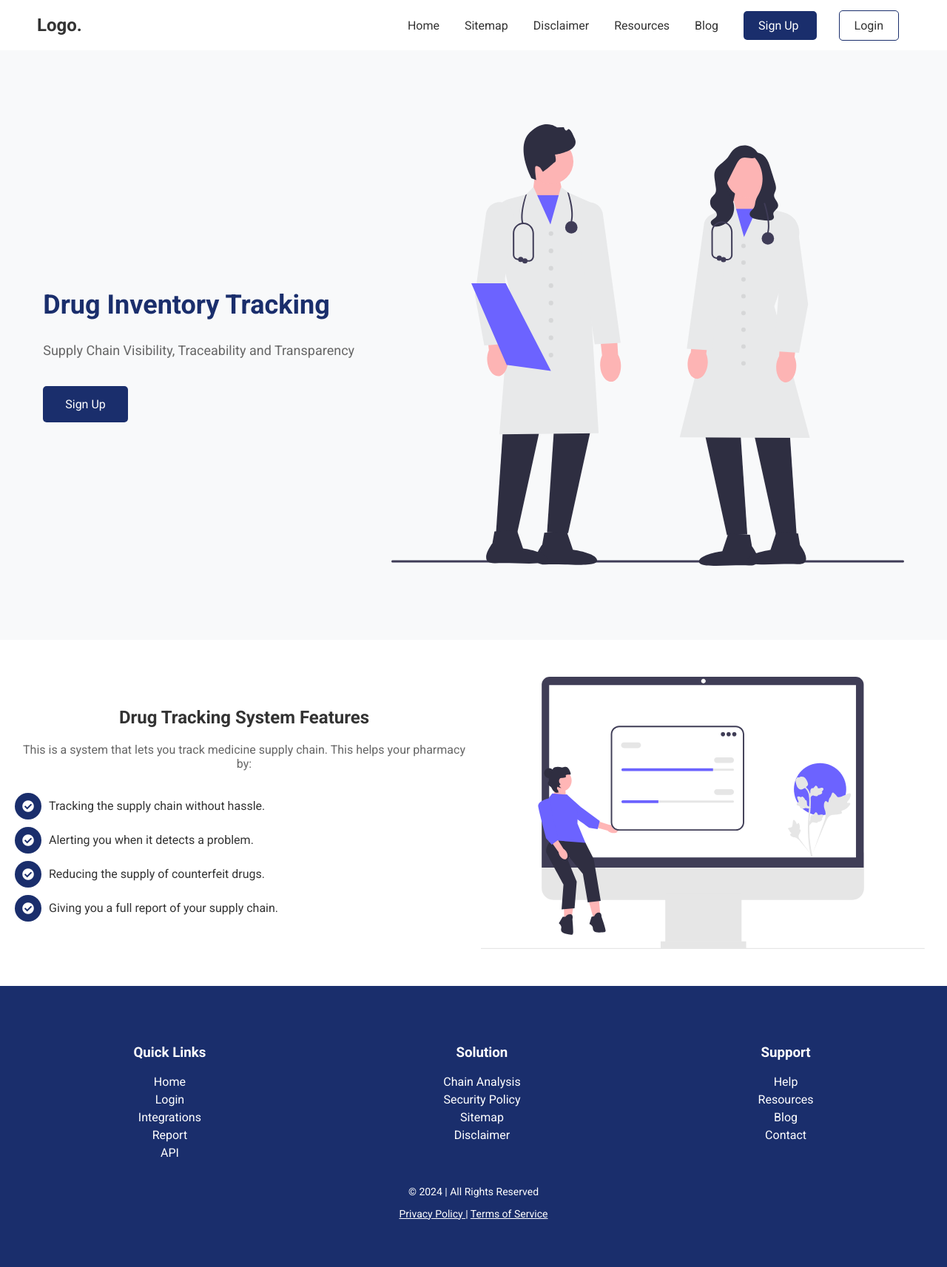
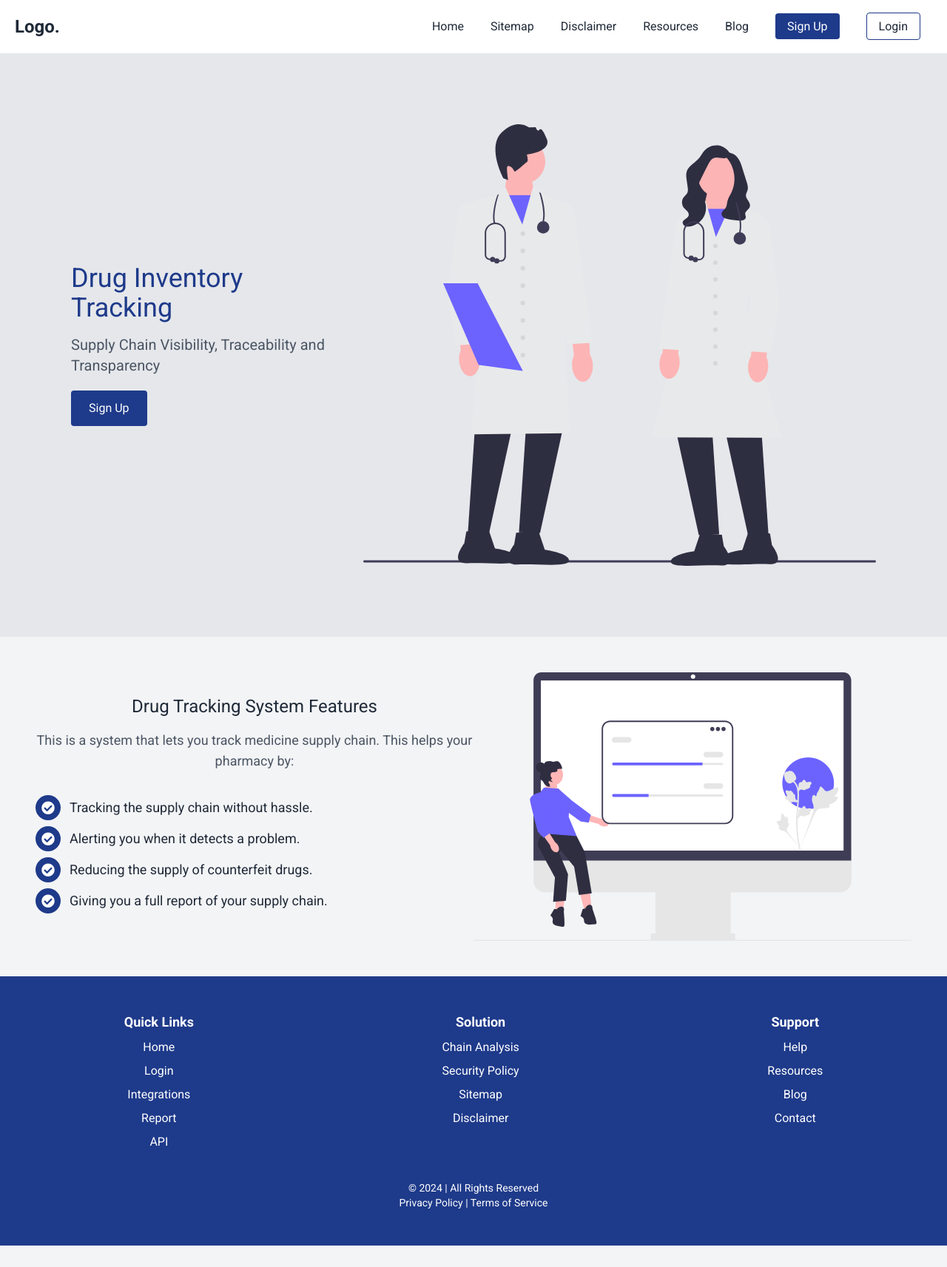
Before and after one commit to YashMhn/2nd-Year-Hackathon, a plain HTML site: page Home.html in a window 1280 px wide. Shown: the whole page at 74% size. After the commit the page ends 1684 px from the top, so only its background shows below. Drawn offline with nearby package versions, Linux system fonts and the light colour scheme.

Commit message:
Whole Modified

```diff
--- a/Home.html
+++ b/Home.html
@@ -1,310 +1,102 @@
-<html>
+<!DOCTYPE html>
+<html lang="en">
 <head>
-  <title>
-   Drug Inventory Tracking
-  </title>
+  <meta charset="UTF-8">
+  <meta name="viewport" content="width=device-width, initial-scale=1.0">
+  <title>Drug Inventory Tracking</title>
   <link href="https://cdnjs.cloudflare.com/ajax/libs/font-awesome/5.15.3/css/all.min.css" rel="stylesheet"/>
   <link href="https://fonts.googleapis.com/css2?family=Roboto:wght@400;700&amp;display=swap" rel="stylesheet"/>
-  <style>
-   body {
-            font-family: 'Roboto', sans-serif;
-            margin: 0;
-            padding: 0;
-            color: #333;
-        }
-        header {
-            display: flex;
-            justify-content: space-between;
-            align-items: center;
-            padding: 20px 50px;
-            background-color: #fff;
-        }
-        header .logo {
-            font-size: 24px;
-            font-weight: bold;
-        }
-        header nav a {
-            margin: 0 15px;
-            text-decoration: none;
-            color: #333;
-            font-weight: 500;
-        }
-        header nav a:hover {
-            text-decoration: underline;
-        }
-        header nav a.sign-up {
-            background-color: #1a2e6c;
-            color: #fff;
-            padding: 10px 20px;
-            border-radius: 5px;
-        }
-        header nav a.login {
-            border: 1px solid #1a2e6c;
-            padding: 10px 20px;
-            border-radius: 5px;
-        }
-        .hero {
-            display: flex;
-            justify-content: center;
-            align-items: center;
-            padding: 100px 20px;
-            background-color: #f8f9fa;
-            text-align: left;
-        }
-        .hero .text {
-            max-width: 600px;
-        }
-        .hero h1 {
-            font-size: 36px;
-            color: #1a2e6c;
-        }
-        .hero p {
-            font-size: 18px;
-            color: #666;
-        }
-        .hero .btn {
-            background-color: #1a2e6c;
-            color: #fff;
-            padding: 15px 30px;
-            border-radius: 5px;
-            text-decoration: none;
-            display: inline-block;
-            margin-top: 20px;
-        }
-        .hero img {
-            max-width: 100%;
-            height: auto;
-            margin-left: 50px;
-        }
-        .features {
-            padding: 50px 20px;
-            text-align: center;
-        }
-        .features h2 {
-            font-size: 24px;
-            color: #333;
-        }
-        .features p {
-            font-size: 16px;
-            color: #666;
-            margin-bottom: 30px;
-        }
-        .features ul {
-            list-style: none;
-            padding: 0;
-        }
-        .features ul li {
-            font-size: 16px;
-            color: #333;
-            margin: 10px 0;
-            display: flex;
-            align-items: center;
-        }
-        .features ul li i {
-            background-color: #1a2e6c;
-            color: #fff;
-            border-radius: 50%;
-            padding: 10px;
-            margin-right: 10px;
-        }
-        .features .content {
-            display: flex;
-            justify-content: center;
-            align-items: center;
-            flex-wrap: wrap;
-        }
-        .features .text {
-            flex: 1;
-            min-width: 300px;
-        }
-        .features .image {
-            flex: 1;
-            min-width: 300px;
-        }
-        .features img {
-            max-width: 100%;
-            height: auto;
-        }
-        footer {
-            background-color: #1a2e6c;
-            color: #fff;
-            padding: 50px 20px;
-            text-align: center;
-        }
-        footer .footer-links {
-            display: flex;
-            justify-content: space-around;
-            flex-wrap: wrap;
-        }
-        footer .footer-links div {
-            margin: 10px 0;
-        }
-        footer .footer-links a {
-            color: #fff;
-            text-decoration: none;
-            display: block;
-            margin: 5px 0;
-        }
-        footer a:hover {
-            text-decoration: underline;
-        }
-        footer .footer-bottom {
-            margin-top: 20px;
-            font-size: 14px;
-        }
-  </style>
+  <script src="https://cdn.tailwindcss.com"></script>
 </head>
- <body>
-  <header>
-   <div class="logo">
+<body class="font-['Roboto'] bg-gray-100 text-gray-800 m-0 p-0">
+
+  <header class="flex justify-between items-center p-5 bg-white">
+    <div class="text-2xl font-bold">
       Logo.
     </div>
     <nav>
-    <a href="#">
-     Home
-    </a>
-    <a href="#">
-     Sitemap
-    </a>
-    <a href="#">
-     Disclaimer
-    </a>
-    <a href="#">
-     Resources
-    </a>
-    <a href="#">
-     Blog
-    </a>
-    <a class="sign-up" href="#">
-     Sign Up
-    </a>
-    <a class="login" href="#">
-     Login
-    </a>
+      <a href="#" class="mx-4 text-gray-800 font-medium hover:underline">Home</a>
+      <a href="#" class="mx-4 text-gray-800 font-medium hover:underline">Sitemap</a>
+      <a href="#" class="mx-4 text-gray-800 font-medium hover:underline">Disclaimer</a>
+      <a href="#" class="mx-4 text-gray-800 font-medium hover:underline">Resources</a>
+      <a href="#" class="mx-4 text-gray-800 font-medium hover:underline">Blog</a>
+      <a href="#" class="mx-4 bg-blue-900 text-white py-2 px-4 rounded">Sign Up</a>
+      <a href="#" class="mx-4 border border-blue-900 py-2 px-4 rounded">Login</a>
     </nav>
   </header>
-  <section class="hero">
-   <div class="text">
-    <h1>
-     Drug Inventory Tracking
-    </h1>
-    <p>
-     Supply Chain Visibility, Traceability and Transparency
-    </p>
-    <a class="btn" href="#">
-     Sign Up
-    </a>
+
+  <section class="flex justify-center items-center p-24 bg-gray-200 text-left">
+    <div class="max-w-lg">
+      <h1 class="text-4xl text-blue-900">Drug Inventory Tracking</h1>
+      <p class="text-xl text-gray-600 mt-4">Supply Chain Visibility, Traceability and Transparency</p>
+      <a href="#" class="bg-blue-900 text-white py-3 px-6 rounded inline-block mt-5">Sign Up</a>
     </div>
-   <img alt="first image" height="400" src="Ill1.svg"/>
+    <img alt="first image" class="max-w-full h-auto ml-12" src="Ill1.svg"/>
   </section>
-  <section class="features">
-   <div class="content">
-    <div class="text">
-     <h2>
-      Drug Tracking System Features
-     </h2>
-     <p>
-      This is a system that lets you track medicine supply chain. This helps your pharmacy by:
-     </p>
-     <ul>
-      <li>
-       <i class="fas fa-check-circle">
-       </i>
+
+  <section class="p-12 text-center">
+    <div class="flex flex-wrap justify-center items-center">
+      <div class="flex-1 min-w-[300px]">
+        <h2 class="text-2xl text-gray-800">Drug Tracking System Features</h2>
+        <p class="text-lg text-gray-600 mt-4 mb-8">This is a system that lets you track medicine supply chain. This helps your pharmacy by:</p>
+        <ul class="list-none p-0">
+          <li class="flex items-center text-lg text-gray-800 mb-2">
+            <i class="fas fa-check-circle bg-blue-900 text-white rounded-full p-2 mr-3"></i>
             Tracking the supply chain without hassle.
           </li>
-      <li>
-       <i class="fas fa-check-circle">
-       </i>
+          <li class="flex items-center text-lg text-gray-800 mb-2">
+            <i class="fas fa-check-circle bg-blue-900 text-white rounded-full p-2 mr-3"></i>
             Alerting you when it detects a problem.
           </li>
-      <li>
-       <i class="fas fa-check-circle">
-       </i>
+          <li class="flex items-center text-lg text-gray-800 mb-2">
+            <i class="fas fa-check-circle bg-blue-900 text-white rounded-full p-2 mr-3"></i>
             Reducing the supply of counterfeit drugs.
           </li>
-      <li>
-       <i class="fas fa-check-circle">
-       </i>
+          <li class="flex items-center text-lg text-gray-800 mb-2">
+            <i class="fas fa-check-circle bg-blue-900 text-white rounded-full p-2 mr-3"></i>
             Giving you a full report of your supply chain.
           </li>
         </ul>
       </div>
-    <div class="image">
-     <img alt="second image" height="400" src="Ill2.svg" width="600"/>
+      <div class="flex-1 min-w-[300px]">
+        <img alt="second image" class="max-w-full h-auto" src="Ill2.svg"/>
       </div>
     </div>
   </section>
-  <footer>
-   <div class="footer-links">
-    <div>
-     <h3>
-      Quick Links
-     </h3>
-     <a href="#">
-      Home
-     </a>
-     <a href="#">
-      Login
-     </a>
-     <a href="#">
-      Integrations
-     </a>
-     <a href="#">
-      Report
-     </a>
-     <a href="#">
-      API
-     </a>
+
+  <footer class="bg-blue-900 text-white py-12 text-center">
+    <div class="flex justify-around flex-wrap">
+      <div class="mb-4">
+        <h3 class="text-lg font-semibold">Quick Links</h3>
+        <a href="#" class="block mt-2">Home</a>
+        <a href="#" class="block mt-2">Login</a>
+        <a href="#" class="block mt-2">Integrations</a>
+        <a href="#" class="block mt-2">Report</a>
+        <a href="#" class="block mt-2">API</a>
       </div>
-    <div>
-     <h3>
-      Solution
-     </h3>
-     <a href="#">
-      Chain Analysis
-     </a>
-     <a href="#">
-      Security Policy
-     </a>
-     <a href="#">
-      Sitemap
-     </a>
-     <a href="#">
-      Disclaimer
-     </a>
+      <div class="mb-4">
+        <h3 class="text-lg font-semibold">Solution</h3>
+        <a href="#" class="block mt-2">Chain Analysis</a>
+        <a href="#" class="block mt-2">Security Policy</a>
+        <a href="#" class="block mt-2">Sitemap</a>
+        <a href="#" class="block mt-2">Disclaimer</a>
       </div>
-    <div>
-     <h3>
-      Support
-     </h3>
-     <a href="#">
-      Help
-     </a>
-     <a href="#">
-      Resources
-     </a>
-     <a href="#">
-      Blog
-     </a>
-     <a href="#">
-      Contact
-     </a>
+      <div class="mb-4">
+        <h3 class="text-lg font-semibold">Support</h3>
+        <a href="#" class="block mt-2">Help</a>
+        <a href="#" class="block mt-2">Resources</a>
+        <a href="#" class="block mt-2">Blog</a>
+        <a href="#" class="block mt-2">Contact</a>
       </div>
     </div>
-   <div class="footer-bottom">
+    <div class="mt-6 text-sm">
+      <p>© 2024 | All Rights Reserved</p>
       <p>
-     © 2024 | All Rights Reserved
-    </p>
-    <p>
-     <a href="#" style="color: #fff;">
-      Privacy Policy
-     </a>
-     |
-     <a href="#" style="color: #fff;">
-      Terms of Service
-     </a>
+        <a href="#" class="text-white hover:underline">Privacy Policy</a> |
+        <a href="#" class="text-white hover:underline">Terms of Service</a>
       </p>
     </div>
   </footer>
+
 </body>
 </html>
```
Also changed, not shown: Login.html (+61 -165 lines). Lines whose indentation alone changed are shown as unchanged.
